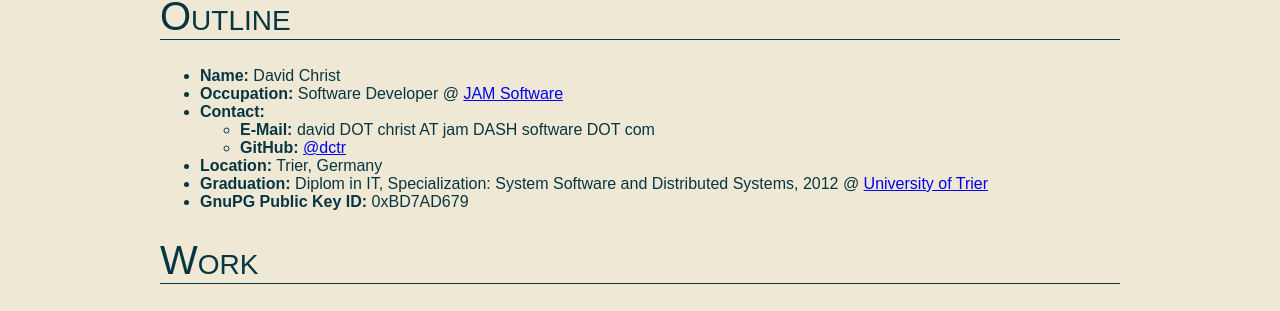
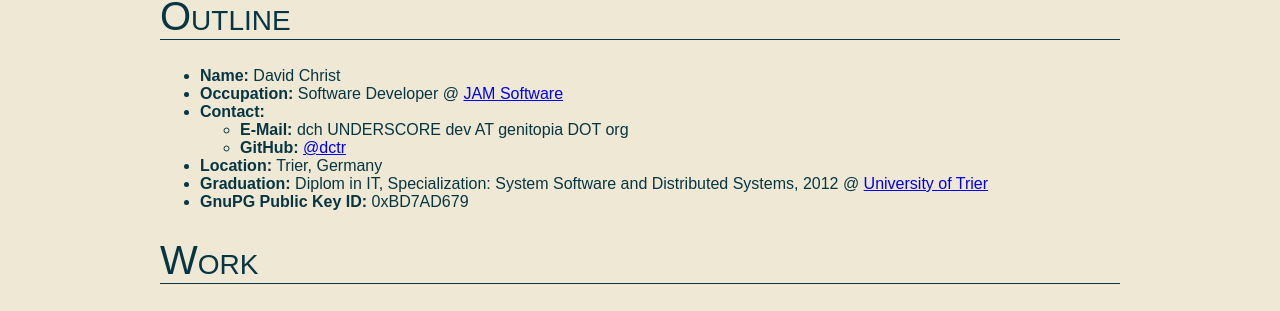
Before and after one commit to dctr/dctr.github.io, a Jekyll site: the page built from about/index.md, in a window 1280 px wide. Shown: the part 119-430 px from the top of the page. Built offline with Jekyll 4.4.1, drawn with Linux system fonts in a browser that asks for light colours.

Commit message:
Update index.md

```diff
--- a/about/index.md
+++ b/about/index.md
@@ -5,7 +5,7 @@ title: Outline
 - **Name:** David Christ
 - **Occupation:** Software Developer @ <a href="http://jam-software.com/" target="_blank">JAM Software</a>
 - **Contact:**
-  - **E-Mail:** david DOT christ AT jam DASH software DOT com
+  - **E-Mail:** dch UNDERSCORE dev AT genitopia DOT org
   - **GitHub:** [@dctr](https://github.com/dctr "github.com / dctr")
 - **Location:** Trier, Germany
 - **Graduation:** Diplom in IT, Specialization: System Software and Distributed Systems, 2012 @ <a href="http://www.uni-trier.de/" target="_blank">University of Trier</a>
```
